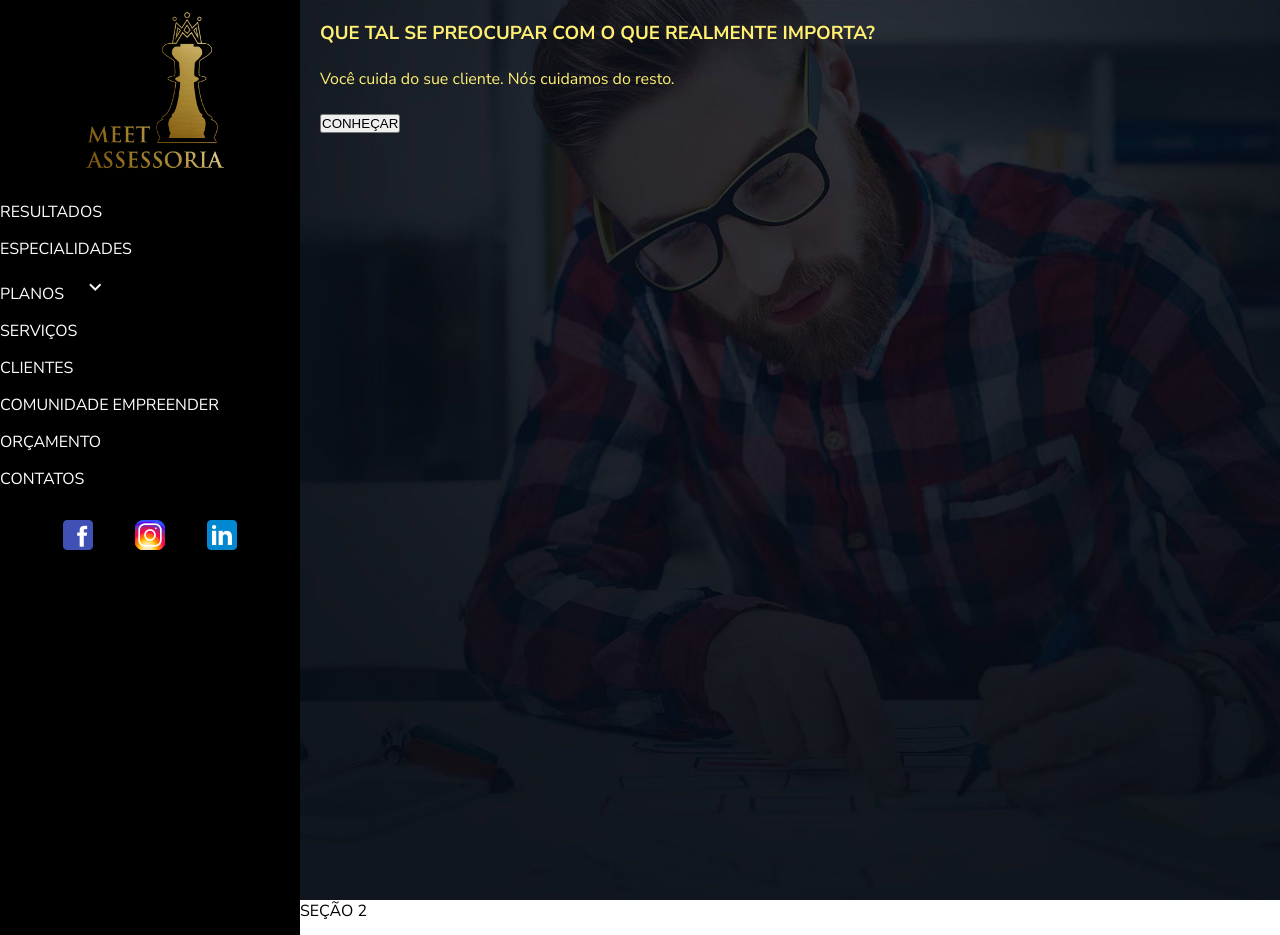
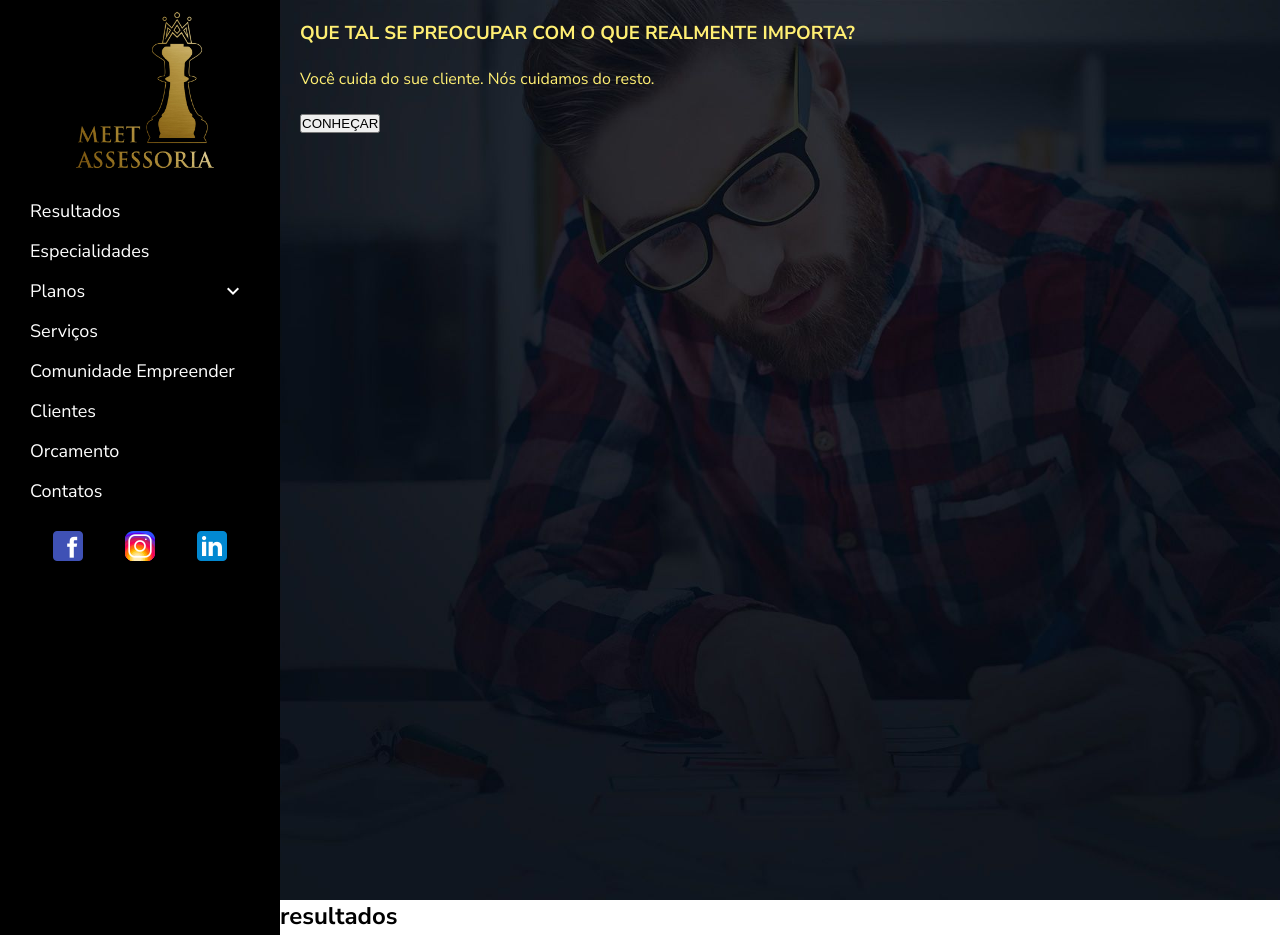
Before and after one commit to RosembergHenriques/meet, a plain HTML site: page index.html in a window 1280 px wide. Shown: the top 935 px of the page. Drawn offline with nearby package versions, Linux system fonts and the light colour scheme.

Commit message:
menu mobile pronto

```diff
--- a/css/style.css
+++ b/css/style.css
@@ -10,6 +10,10 @@
     /* padrão dos cores */
     --cor-branca: rgb(255, 255, 255);
     --cor-preta: rgb(0, 0, 0);
+    --cor-dourado: rgb(155, 120, 39);
+    --cor-amarelo: rgb(255, 239, 115);
+    --cor-sombra: rgba(255, 255, 255, 0.1);
+    --cor-principal: rgb(138, 31, 28);
 
     /* padrão das fontes */
     --nunito: 'Nunito Sans', sans-serif;
@@ -48,16 +52,14 @@ body {
     min-width: 500px;
     background-color: var(--cor-branca);
     display: flex;
+    flex-direction: row;
     flex-wrap: wrap;
-}
-
-header, nav, main, aside, section, footer {
-    display: flex;
 }
 
 /* --------------------------------------------------------------------------------- */
 
 nav {
+    display: flex;
     flex-direction: column;
     background-color: var(--cor-preta);
     flex: 1 1 200px; /* uso da abreveatura para o flex */
@@ -65,7 +67,6 @@ nav {
         /*flex-shrink: 1;     /* Capacidade de redução do item */
         /*flex-basis: 200px;  /* Tamanho inicial de item */
     align-items: center;
-
 }
 
 .logo {
@@ -73,61 +74,90 @@ nav {
     height: 180px;
 }
 
+i#burguer {
+    display: block;
+    padding: 10px;
+    color: var(--cor-branca);
+    border-radius: 5px;
+    cursor: pointer;
+}
+
+i#burguer:hover {
+    background-color: var(--cor-branca);
+    color: var(--cor-preta);
+}
+
 /* mostra menu ou não */
-menu#menu {
+#menu {
     display: none;
 }
 
 .menu {
-    width: 300px;
+    background-color: var(--cor-preta);
+    color: var(--cor-branca);
+    width: 250px;
+    display: flex;
+    flex-direction: column;
     align-items: center;
 }
 
-menu li {
+.menu ul li {
     margin: 10px 0px;
+    line-height: 30px;
 }
 
-menu a {
+.menu ul li a {
+    position: relative;
     color: var(--cor-branca);
-    font-size: 1.0em; /*16px*/
-    padding: 5px 0px;
+    font-size: 18px;
+    padding: 0px 10px;
+    display: block;
+    width: 100%;
+    text-transform: capitalize;
+    border-left: 5px solid transparent;
 }
 
-/* itens do sub menu */
-i#plano {
-    color: var(--cor-branca);
-    cursor: pointer;
-    margin: 0px 15px;
+.menu ul li a:hover {
+    color: var(--cor-dourado);
+    background-color: var(--cor-branca);
+    border-left-color: var(--cor-dourado);
 }
 
-i#plano:hover {
-    color: var(--cor-branca);
+.menu ul ul {
+    position: static;
+    display: none;
 }
 
-ul#sub_menu {
-    display: none;
+.menu ul .plano-show.show {
+    display: block;
+}
+
+.menu ul ul li {
+    line-height: 32px;
+    border-bottom: none;
+}
+
+.menu ul ul li a {
+    padding-left: 50px;
+    font-size: 15px;
+    color: var(--cor-branca);
 
 }
 
-.sub-menu {
-    margin-left: 20px;
+.menu ul li a span {
+    position: absolute;
+    top: 50%;
+    right: 20px;
+    transform: translateY(-50%);
+    transition: 0.4s;
 }
 
-/* fim dos itens do sub menu */
-
-menu a:hover {
-    background-color: var(--cor-branca);
-    color: var(--cor-preta);
+.menu ul li a span.rotate {
+    transform: translateY(-50%) rotate(-180deg);
 }
 
-i#burguer {
-    display: block;
-    padding: 10px;
-    cursor: pointer;
-    color: var(--cor-branca);
-}
 
-i#burguer:hover {
+.menu a:hover {
     background-color: var(--cor-branca);
     color: var(--cor-preta);
 }
--- a/index.html
+++ b/index.html
@@ -3,6 +3,8 @@
     <head>
         <meta charset="UTF-8">
         <meta name="viewport" content="width=device-width, initial-scale=1.0">
+
+        <link rel="shortcut icon" href="images/favicon/favicon.ico" type="image/x-icon">
 
         <title>Meet Acessoria</title>
 
@@ -16,54 +18,46 @@
         <link rel="stylesheet" href="css/tvs.css">
         <link rel="stylesheet" href="css/impressora.css">
 
+        <script src="https://code.jquery.com/jquery-3.4.1.js"></script>
+
     </head>
     <body onresize="mudouTamanho()">
 
         <!-- <header>Cabeçalho</header> -->
-        <nav id="nav">
+
+        <nav id="nav" class="sidbar">
+
             <a href="#">
                 <img class="logo" src="images/logo/logo-baixa.png" alt="logo">
             </a>
+
             <i id="burguer" class="material-icons" onclick="clickMenu()">menu</i>
-            <menu id="menu">
-                <ul class="menu">
+
+
+            <menu id="menu" class="menu">
+                <ul>
+                    <li><a href="#resultados">resultados</a></li>
+                    <li><a href="#especialidades">especialidades</a></li>
+
                     <li>
-                        <a href="#resultados">RESULTADOS</a>
-                    </li>
-                    <li>
-                        <a href="#especialidades">ESPECIALIDADES</a>
-                    </li>
-                    <li>
-                        <a href="#planos">PLANOS</a>
-                        <i id="plano" class="material-icons" onclick="clickPlano()">expand_more</i>
-                        <ul id="sub_menu" class="sub-menu">
-                            <li>
-                                <a href="#micro">Micro Empresa</a>
-                            </li>
-                            <li>
-                                <a href="#mei">Meis</a>
-                            </li>
+                        <a href="#" class="plano-btn" onclick="clickPlano()">planos
+                            <span class="material-icons expand">expand_more</span>
+                        </a>
+                        <ul class="plano-show">
+                            <li><a href="#micro">micro</a></li>
+                            <li><a href="#mei">mei</a></li>
                         </ul>
                     </li>
-                    <li>
-                        <a href="#servicos">SERVIÇOS</a>
-                    </li>
-                    <li>
-                        <a href="#clientes">CLIENTES</a>
-                    </li>
-                    <li>
-                        <a href="#comunidade">COMUNIDADE EMPREENDER</a>
-                    </li>
-                    <li>
-                        <a href="#orcamento">ORÇAMENTO</a>
-                    </li>
-                    <li>
-                        <a href="#contatos">CONTATOS</a>
-                    </li>
+
+                    <li><a href="#servicos">serviços</a></li>
+                    <li><a href="#comunidade">comunidade empreender</a></li>
+                    <li><a href="#clientes">clientes</a></li>
+                    <li><a href="#orcamento">orcamento</a></li>
+                    <li><a href="#contatos">contatos</a></li>
                 </ul>
             </menu>
-            <ul>
-                <li class="redessociais" >
+
+            <div class="redessociais">
                 <a href="https://www.facebook.com/MeetAssessoria/" target="_blank">
                     <img src="images/redessociais/cor-facebook-40.png" alt="facebook">
                 </a>
@@ -73,13 +67,11 @@
                 <a href="https://www.linkedin.com/company/meetassessoria/?originalSubdomain=br" target="_blank">
                     <img src="images/redessociais/cor-linkedin-40.png" alt="instagran">
                 </a>
-                </li>
-            </ul>
+            </div>
+
         </nav>
 
-        <main>
-            <!-- Principal
-            <!-- <section>seções que pode conter as noticias separado por seções</section> -->
+        <main class="conteudo">
             <section id="principal">
                 <article>
                     <h1>QUE TAL SE PREOCUPAR COM O QUE REALMENTE IMPORTA?</h1>
@@ -87,33 +79,68 @@
                     <p>Você cuida do sue cliente. Nós cuidamos do resto.</p>
                     <br>
                     <a href="#resultados"><button>CONHEÇAR</button></a>
+
                 </article>
             </section>
-
             <section id="resultados">
                 <article>
-                    <p>SEÇÃO 2</p>
+                    <h2>resultados</h2>
                 </article>
             </section>
-            <!--
-            <section id="s3"><p>SEÇÃO 3</p></section>
-            <section id="s4"><p>SEÇÃO 4</p></section>
-            <section id="s5"><p>SEÇÃO 5</p></section>
-            -->
+            <section id="especialidades">
+                <article>
+                    <h2>Especialidades da Meet Assessoria</h2>
+                </article>
+            </section>
+            <section id="micro">
+                <article>
+                    <h2>Planos para Micro Empresas com benefícios incríveis</h2>
+                </article>
+            </section>
+            <section id="mei">
+                <article>
+                    <h2>Planos especiais para MEI’s</h2>
+                </article>
+            </section>
+            <section id="servicos">
+                <article>
+                    <h2>Além disso, o que a Meet pode te oferecer?</h2>
+                </article>
+            </section>
+            <section id="comunidade">
+                <article>
+                    <h2>Área da Comunidade</h2>
+                </article>
+            </section>
+            <section id="clientes">
+                <article>
+                    <h2>Nossos melhores clientes</h2>
+                </article>
+            </section>
+            <section id="orcamento">
+                <article>
+                    <h2>Gostou? Então peça um orçamento!</h2>
+                </article>
+            </section>
+            <section id="contatos">
+                <article>
+                    <h2>Área de Contatos</h2>
+                </article>
+            </section>
         </main>
+
+
         <!-- <aside>Relacionado</aside>
         <footer>Rodape</footer> -->
 
         <script>
+
             function mudouTamanho() {
                 if (window.innerWidth >= 768) {
                     menu.style.display = 'block';
-                    /*sub_menu.style.display = 'block';*/
                 } else {
                     menu.style.display = 'none';
-                    /*sub_menu.style.display = 'none';*/
                 }
-
             }
 
             function clickMenu() {
@@ -124,13 +151,10 @@
                 }
             }
 
-            function clickPlano() {
-                if (sub_menu.style.display == 'block') {
-                    sub_menu.style.display = 'none';
-                } else {
-                    sub_menu.style.display = 'block';
-                }
-            }
+            $('.plano-btn').click(function() {
+                $('nav ul .plano-show').toggleClass("show");
+                $('nav ul .expand').toggleClass("rotate");
+            });
 
         </script>
 
```
Lines whose indentation alone changed are shown as unchanged.
